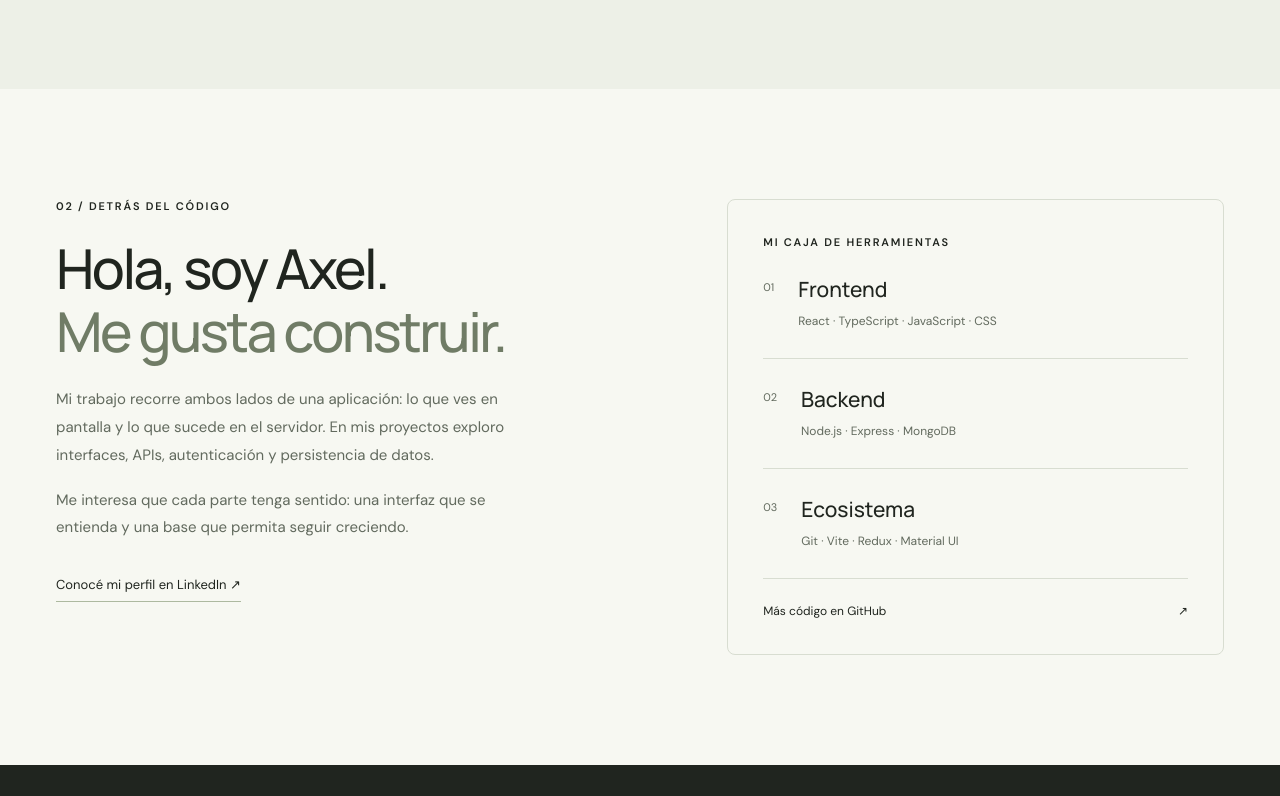
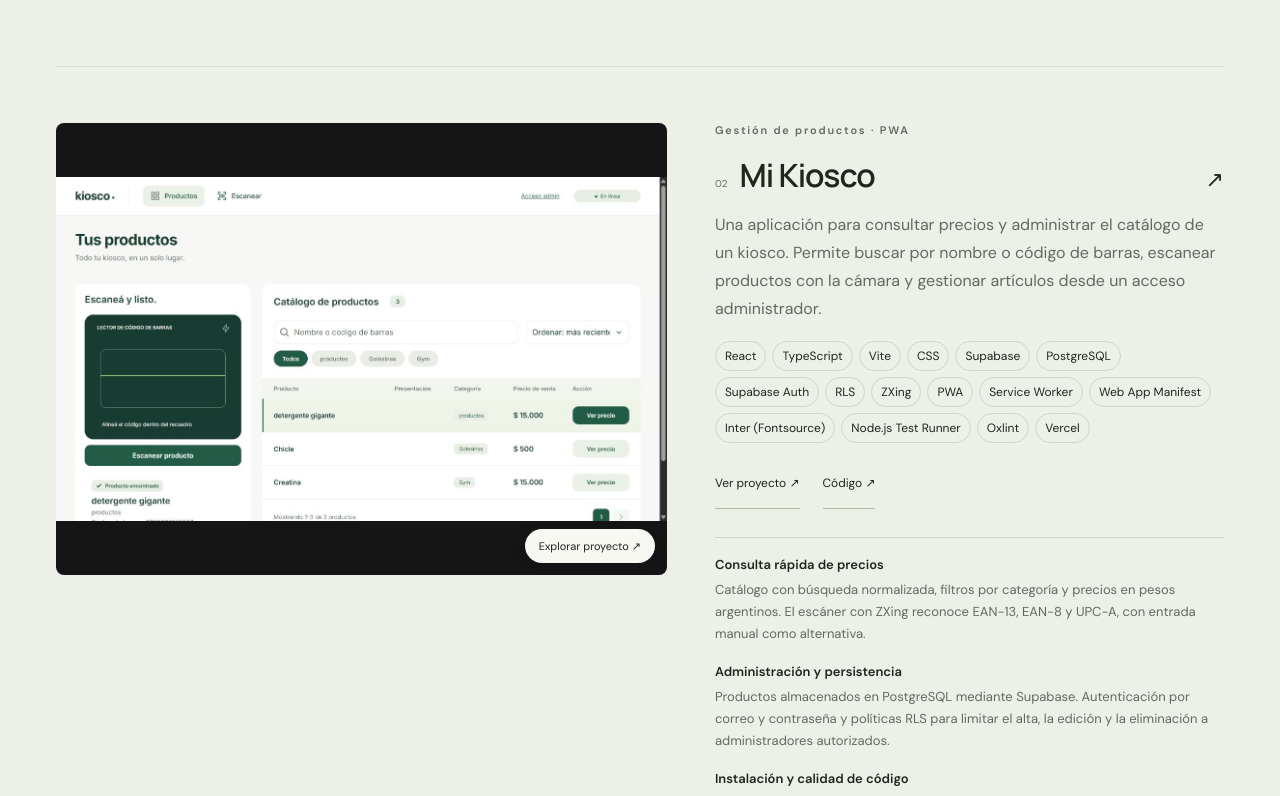
Before and after one commit to Leracius/Portfolio-web, a React (Vite) app: page / in a window 1280 px wide. Shown: the part 1660-2456 px from the top of the page. Built offline with nearby package versions, Linux system fonts and the light colour scheme.

Commit message:
Add Mi Kiosco project with full technology stack

```diff
--- a/projects.json
+++ b/projects.json
@@ -24,5 +24,48 @@
         "description": "Bibliotecas de wger y GymFit mediante rutas API de Next.js y una PWA pensada para el acceso desde el móvil."
       }
     ]
+  },
+  {
+    "id": "mi-kiosco",
+    "name": "Mi Kiosco",
+    "category": "Gestión de productos · PWA",
+    "link": [
+      "https://github.com/Leracius/mi-kiosco",
+      "https://mi-kiosco-nine.vercel.app/"
+    ],
+    "img": "/mi-kiosco.png",
+    "tools": [
+      "React",
+      "TypeScript",
+      "Vite",
+      "CSS",
+      "Supabase",
+      "PostgreSQL",
+      "Supabase Auth",
+      "RLS",
+      "ZXing",
+      "PWA",
+      "Service Worker",
+      "Web App Manifest",
+      "Inter (Fontsource)",
+      "Node.js Test Runner",
+      "Oxlint",
+      "Vercel"
+    ],
+    "desc": "Una aplicación para consultar precios y administrar el catálogo de un kiosco. Permite buscar por nombre o código de barras, escanear productos con la cámara y gestionar artículos desde un acceso administrador.",
+    "details": [
+      {
+        "title": "Consulta rápida de precios",
+        "description": "Catálogo con búsqueda normalizada, filtros por categoría y precios en pesos argentinos. El escáner con ZXing reconoce EAN-13, EAN-8 y UPC-A, con entrada manual como alternativa."
+      },
+      {
+        "title": "Administración y persistencia",
+        "description": "Productos almacenados en PostgreSQL mediante Supabase. Autenticación por correo y contraseña y políticas RLS para limitar el alta, la edición y la eliminación a administradores autorizados."
+      },
+      {
+        "title": "Instalación y calidad de código",
+        "description": "PWA con manifest y Service Worker, interfaz adaptable a móvil y escritorio y tipografía Inter. Verificación de tipos con TypeScript, análisis con Oxlint y pruebas con el ejecutor de Node.js. Publicada en Vercel."
+      }
+    ]
   }
 ]
--- a/src/App.jsx
+++ b/src/App.jsx
@@ -204,13 +204,7 @@ export default function App() {
                 <br /> desde la idea hasta la aplicación.
               </p>
             </div>
-            <div
-              className={
-                projects.length === 1
-                  ? "project-grid single-project"
-                  : "project-grid"
-              }
-            >
+            <div className="project-grid featured-projects">
               {projects.map((p, i) => (
                 <ProjectCard key={p.id} project={p} index={i} />
               ))}
--- a/src/styles/App.css
+++ b/src/styles/App.css
@@ -566,48 +566,48 @@ h2 {
   line-height: 1.7;
   color: var(--muted);
 }
-.single-project {
+.featured-projects {
   grid-template-columns: 1fr;
 }
-.single-project .project-card {
+.featured-projects .project-card {
   display: grid;
   grid-template-columns: 1.2fr 1fr;
   gap: 48px;
   align-items: start;
 }
-.single-project .project-image {
+.featured-projects .project-image {
   aspect-ratio: 1.35;
   background: #151515;
 }
-.single-project .project-image img {
+.featured-projects .project-image img {
   object-fit: contain;
   object-position: center;
 }
-.single-project .project-heading {
+.featured-projects .project-heading {
   margin-top: 0;
 }
-.single-project .project-heading h3 {
+.featured-projects .project-heading h3 {
   font-size: 32px;
   letter-spacing: -1px;
 }
-.single-project .project-copy > p {
+.featured-projects .project-copy > p {
   min-height: 0;
   font-size: 16px;
 }
 @media (max-width: 900px) {
-  .single-project .project-card {
+  .featured-projects .project-card {
     grid-template-columns: 1fr;
     gap: 30px;
   }
-  .single-project .project-image {
+  .featured-projects .project-image {
     aspect-ratio: 1.7;
   }
 }
 @media (max-width: 700px) {
-  .single-project .project-heading h3 {
+  .featured-projects .project-heading h3 {
     font-size: 27px;
   }
-  .single-project .project-image {
+  .featured-projects .project-image {
     aspect-ratio: 1.5;
   }
 }
@@ -728,3 +728,25 @@ h2 {
     order: 2;
   }
 }
+
+.featured-projects {
+  gap: 64px;
+}
+.featured-projects .project-card + .project-card {
+  border-top: 1px solid var(--line);
+  padding-top: 56px;
+}
+.featured-projects .project-copy {
+  min-width: 0;
+}
+.featured-projects .tags li {
+  font-size: 12px;
+}
+@media (max-width: 700px) {
+  .featured-projects {
+    gap: 40px;
+  }
+  .featured-projects .project-card + .project-card {
+    padding-top: 36px;
+  }
+}
```
Also changed, not shown: public/mi-kiosco.png (added), 1 other file (tests, documents, lock files or other folders).
